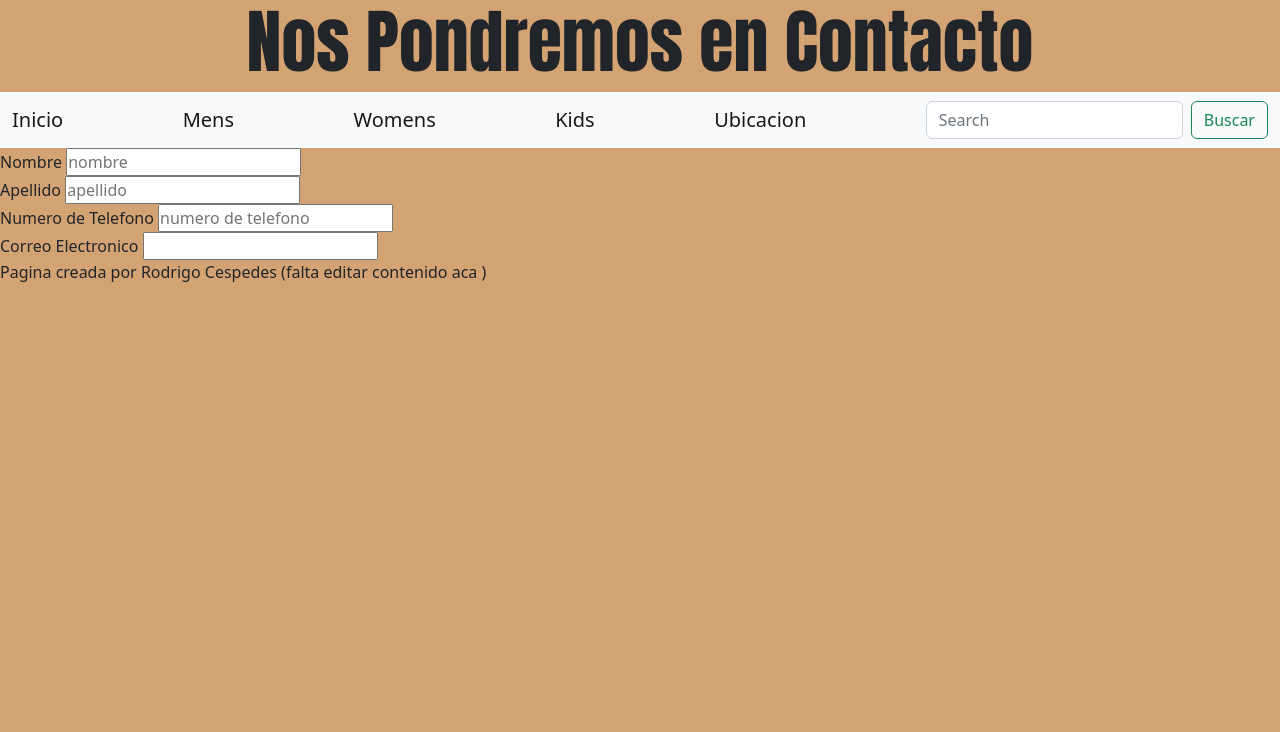
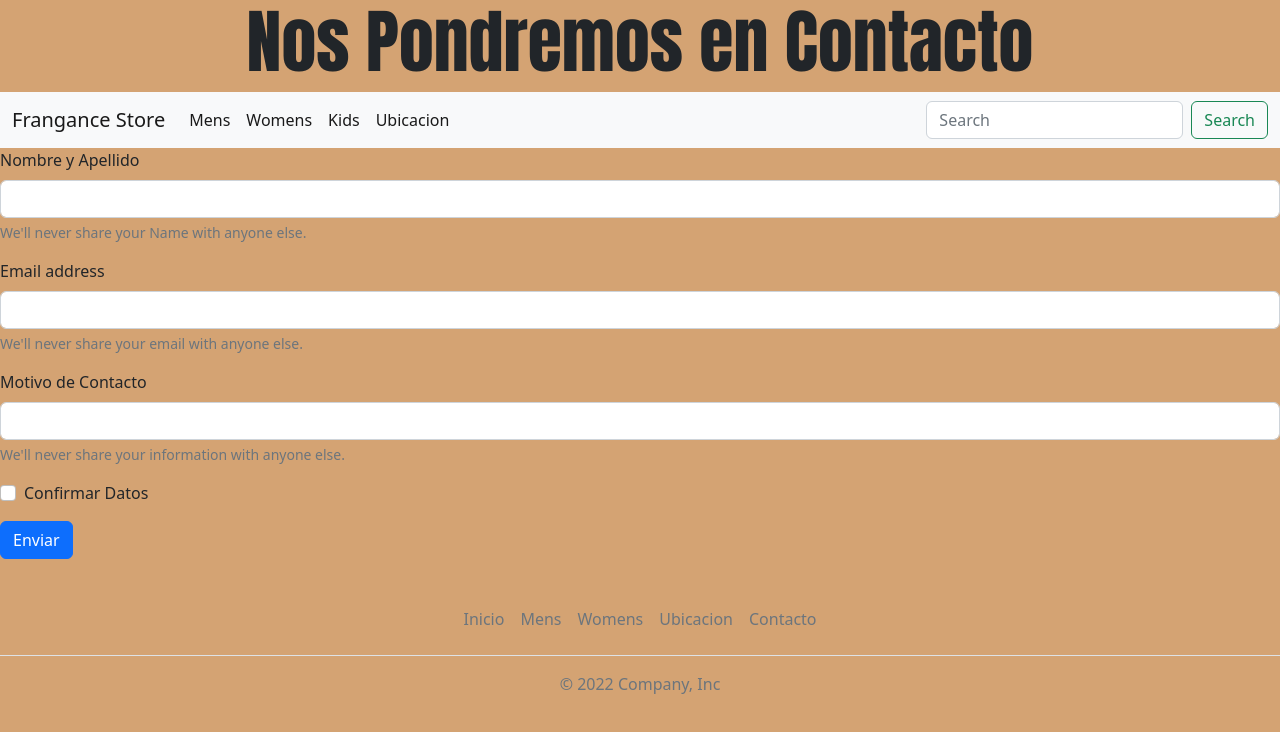
Before and after one commit to rocespedes95/perfumeria-sass, a website: page pagsecundarias/contacto.html in a window 1280 px wide. Drawn offline with nearby package versions, Linux system fonts and the light colour scheme.

Commit message:
cambios presentables

```diff
--- a/pagsecundarias/contacto.html
+++ b/pagsecundarias/contacto.html
@@ -19,62 +19,135 @@
     <header>
       <nav class="navbar navbar-expand-lg bg-light">
         <div class="container-fluid">
-          <a class="navbar-brand" href="../index.html">Inicio</a>
-          <button class="navbar-toggler" type="button" data-bs-toggle="collapse" data-bs-target="#navbarSupportedContent" aria-controls="navbarSupportedContent" aria-expanded="false" aria-label="Toggle navigation">
+          <a class="navbar-brand" href="../index.html">Frangance Store</a>
+          <button
+            class="navbar-toggler"
+            type="button"
+            data-bs-toggle="collapse"
+            data-bs-target="#navbarScroll"
+            aria-controls="navbarScroll"
+            aria-expanded="false"
+            aria-label="Toggle navigation"
+          >
             <span class="navbar-toggler-icon"></span>
           </button>
-          <a class="navbar-brand" href="../pagsecundarias/mens.html">Mens</a>
-          <button class="navbar-toggler" type="button" data-bs-toggle="collapse" data-bs-target="#navbarSupportedContent" aria-controls="navbarSupportedContent" aria-expanded="false" aria-label="Toggle navigation">
-            <span class="navbar-toggler-icon"></span>
-          </button>
-          <a class="navbar-brand" href="../pagsecundarias/womens.html">Womens</a>
-          <button class="navbar-toggler" type="button" data-bs-toggle="collapse" data-bs-target="#navbarSupportedContent" aria-controls="navbarSupportedContent" aria-expanded="false" aria-label="Toggle navigation">
-            <span class="navbar-toggler-icon"></span>
-          </button>
-          <a class="navbar-brand" href="../pagsecundarias/kids.html">Kids</a>
-          <button class="navbar-toggler" type="button" data-bs-toggle="collapse" data-bs-target="#navbarSupportedContent" aria-controls="navbarSupportedContent" aria-expanded="false" aria-label="Toggle navigation">
-            <span class="navbar-toggler-icon"></span>
-          </button>
-          <a class="navbar-brand" href="../pagsecundarias/ubicacion.html">Ubicacion</a>
-          <button class="navbar-toggler" type="button" data-bs-toggle="collapse" data-bs-target="#navbarSupportedContent" aria-controls="navbarSupportedContent" aria-expanded="false" aria-label="Toggle navigation">
-            <span class="navbar-toggler-icon"></span>
-          </button>
+          <div class="collapse navbar-collapse" id="navbarScroll">
+            <ul
+              class="navbar-nav me-auto my-2 my-lg-0 navbar-nav-scroll"
+              style="--bs-scroll-height: 100px"
+            >
+              <li class="nav-item">
+                <a
+                  class="nav-link active"
+                  aria-current="page"
+                  href="../pagsecundarias/mens.html"
+                  >Mens</a
+                >
+              </li>
+              <li class="nav-item">
+                <a
+                  class="nav-link active"
+                  aria-current="page"
+                  href="../pagsecundarias/womens.html"
+                  >Womens</a
+                >
+              </li>
+              <li class="nav-item">
+                <a
+                  class="nav-link active"
+                  aria-current="page"
+                  href="../pagsecundarias/kids.html"
+                  >Kids</a
+                >
+              </li>
+              <li class="nav-item">
+                <a
+                  class="nav-link active"
+                  aria-current="page"
+                  href="../pagsecundarias/ubicacion.html"
+                  >Ubicacion</a
+                >
+              </li>
+            </ul>
             <form class="d-flex" role="search">
-              <input class="form-control me-2" type="search" placeholder="Search" aria-label="Search">
-              <button class="btn btn-outline-success" type="submit">Buscar</button>
+              <input
+                class="form-control me-2"
+                type="search"
+                placeholder="Search"
+                aria-label="Search"
+              />
+              <button class="btn btn-outline-success" type="submit">
+                Search
+              </button>
             </form>
           </div>
         </div>
       </nav>
     </header>
-    <div>
-      <form action="">
-        <div>
-          <label for="nombre">Nombre</label>
-          <input type="text" placeholder="nombre" id="nombre" />
+    <section>
+      <form>
+        <div class="mb-3">
+          <label for="exampleInputName1" class="form-label"
+            >Nombre y Apellido</label
+          >
+          <input
+            type="name"
+            class="form-control"
+            id="exampleInputName1"
+            aria-describedby="name"
+          />
+          <div id="nameHelp" class="form-text">
+            We'll never share your Name with anyone else.
+          </div>
         </div>
-        <div>
-          <label for="apellido">Apellido</label>
-          <input type="text" placeholder="apellido" id="apellido" />
+        <div class="mb-3">
+          <label for="exampleInputEmail1" class="form-label"
+            >Email address</label
+          >
+          <input
+            type="email"
+            class="form-control"
+            id="exampleInputEmail1"
+            aria-describedby="emailHelp"
+          />
+          <div id="emailHelp" class="form-text">
+            We'll never share your email with anyone else.
+          </div>
         </div>
-        <div>
-          <label for="numero telefono">Numero de Telefono</label>
+        <div class="mb-3">
+          <label for="exampleInputName1" class="form-label"
+            >Motivo de Contacto</label
+          >
           <input
-            type="text"
-            placeholder="numero de telefono"
-            id="numero telefono"
+            type="name"
+            class="form-control"
+            id="exampleInputName1"
+            aria-describedby="name"
           />
+          <div id="nameHelp" class="form-text">
+            We'll never share your information with anyone else.
+          </div>
         </div>
-        <div>
-          <label for="correo">Correo Electronico</label>
-          <input type="email" id="correo" />
+        <div class="mb-3 form-check">
+          <input type="checkbox" class="form-check-input" id="exampleCheck1" />
+          <label class="form-check-label" for="exampleCheck1"
+            >Confirmar Datos</label
+          >
         </div>
+        <button type="submit" class="btn btn-primary">Enviar</button>
       </form>
-    </div>
+    </section>
 
     <footer>
-      Pagina creada por Rodrigo Cespedes (falta editar contenido aca )
-    </footer>
+      <footer class="py-3 my-4">
+        <ul class="nav justify-content-center border-bottom pb-3 mb-3">
+          <li class="nav-item"><a href="../index.html" class="nav-link px-2 text-muted">Inicio</a></li>
+          <li class="nav-item"><a href="../pagsecundarias/mens.html" class="nav-link px-2 text-muted">Mens</a></li>
+          <li class="nav-item"><a href="../pagsecundarias/womens.html" class="nav-link px-2 text-muted">Womens</a></li>
+          <li class="nav-item"><a href="../pagsecundarias/ubicacion.html" class="nav-link px-2 text-muted">Ubicacion</a></li>
+          <li class="nav-item"><a href="../pagsecundarias/contacto.html" class="nav-link px-2 text-muted">Contacto</a></li>
+        </ul>
+        <p class="text-center text-muted">&copy; 2022 Company, Inc</p>    </footer>
     <!-- JavaScript Bundle with Popper -->
     <script
       src="https://cdn.jsdelivr.net/npm/bootstrap@5.2.0/dist/js/bootstrap.bundle.min.js"
```
Also changed, not shown: index.html (+112 -37 lines), pagsecundarias/kids.html (+54 -23 lines), pagsecundarias/mens.html (+49 -23 lines), pagsecundarias/ubicacion.html (+52 -22 lines), pagsecundarias/womens.html (+48 -21 lines).
